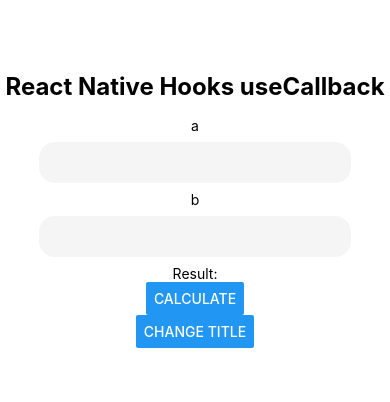
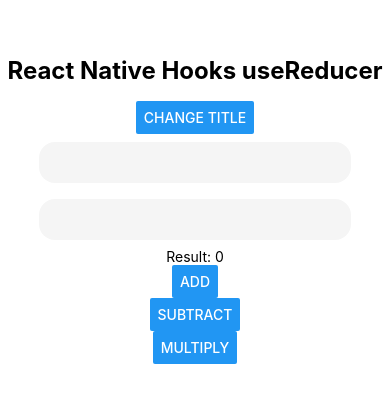
Before and after one commit to burhanyilmaz/reactnativehooks, a React Native app: screen / in a window 390 px wide. Shown: the part 212-614 px from the top of the page. Built offline with nearby package versions, Linux system fonts and the light colour scheme.

Commit message:
useReducer added.

```diff
--- a/App.js
+++ b/App.js
@@ -6,7 +6,7 @@
  * @flow strict-local
  */
 
-import React, { useState, useMemo, useCallback } from 'react';
+import React, { useState, useReducer } from 'react';
 import {
   SafeAreaView,
   Text,
@@ -20,32 +20,70 @@ const CustomInput = ({ onChangeText }) => (
   <TextInput style={styles.input} onChangeText={onChangeText} />
 );
 
+const TYPES = {
+  ADD: 'ADD',
+  SUBTRACT: 'SUBTRACT',
+  MULTIPLY: 'MULTIPLY',
+};
+const reducer = (state, action) => {
+  switch (action.type) {
+    case TYPES.ADD:
+      return { ...state, result: Number(action.a) + Number(action.b) };
+    case TYPES.SUBTRACT:
+      return { ...state, result: Number(action.a) - Number(action.b) };
+    case TYPES.MULTIPLY:
+      return { ...state, result: Number(action.a) * Number(action.b) };
+    default:
+      return state;
+  }
+};
 
 const App = () => {
-  const [title, setTitle] = useState('React Native Hooks useCallback');
+  const [title, setTitle] = useState('React Native Hooks useReducer');
   const [a, setA] = useState(0);
   const [b, setB] = useState(0);
-
-  const calculateCb = useCallback(() => {
-    console.log('calculateCb');
-
-    return Number(a) + Number(b);
-  }, [a, b]);
+  const [{ result }, dispatch] = useReducer(reducer, { result: 0 });
 
   return (
     <>
       <StatusBar barStyle="dark-content" />
       <SafeAreaView style={styles.container}>
         <Text style={styles.title}>{title}</Text>
-        <Text>a</Text>
-        <CustomInput style={styles.input} onChangeText={setA} />
-        <Text>b</Text>
-        <CustomInput style={styles.input} onChangeText={setB} />
+        <Button onPress={() => setTitle('New Title')} title="Change Title" />
+        <CustomInput onChangeText={setA} />
+        <CustomInput onChangeText={setB} />
         <Text>
           Result:
+          {' '}
+          {result}
         </Text>
-        <Button onPress={calculateCb} title="Calculate" />
-        <Button onPress={() => setTitle('New Title')} title="Change Title" />
+        <Button
+          onPress={() => dispatch({
+            type: TYPES.ADD,
+            a,
+            b,
+          })}
+          title="ADD"
+        />
+
+        <Button
+          onPress={() => dispatch({
+            type: TYPES.SUBTRACT,
+            a,
+            b,
+          })}
+          title="SUBTRACT"
+        />
+
+        <Button
+          onPress={() => dispatch({
+            type: TYPES.MULTIPLY,
+            a,
+            b,
+          })}
+          title="MULTIPLY"
+        />
+
       </SafeAreaView>
     </>
   );
```
